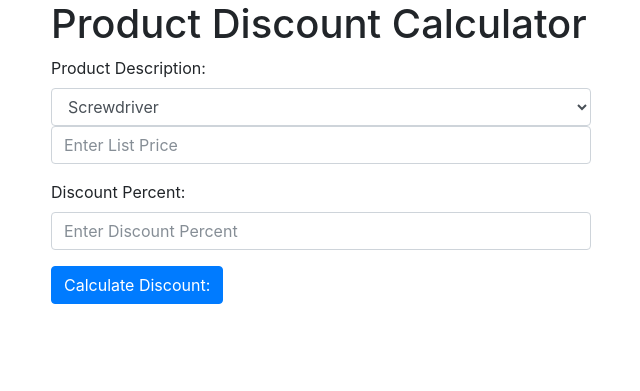
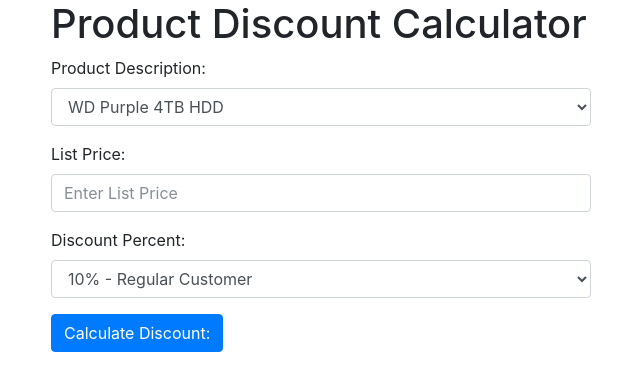
Before and after one commit to OTCCIS239/product-discount-athori, a PHP site: page / in a window 1280 px wide. Shown: the top 391 px of the page, without its empty margins (319-959 px from the left). Run offline with PHP 8.4, Linux system fonts and the light colour scheme; some libraries are stand-ins or nearby versions.

Commit message:
Adding coupon drop down selection

```diff
--- a/index.php
+++ b/index.php
@@ -1,10 +1,17 @@
 <?php
     $products =[
-        "Screwdriver",
-        "Clapton Coil",
-        "WD Red 2tb HDD 7200rpm (x4)",
-        "16GB 4x4 DDR4 Ram"
+        "WD Purple 4TB HDD",
+        "Nvidia GeForce GTX 1060 Founder's Edition",
+        "Intel i-7-7700k",
+        "Corsair Vengeance 32GB (2x16GB) DDR4 3000 (PC4-24000)",
+        "Trendnet Indoor/Outdoor 8MP 4K H.265 WDR PoE IR Bullet Network Camera"
     ];
+
+    $coupons= array(
+        'Regular Customer' => 10,
+        'Valued Customer' => 15,
+        "Non-valued Customer" => 5
+    );
 ?>
 <!doctype html>
 <html lang="en">
@@ -29,9 +36,10 @@
                         <label for="ProductDescription">Product Description:</label>
                         <!--<input type="text" name="product_description" class="form-control" placeholder="Enter Product Description">-->
                         <select name="description" class="form-control">
-                        <?php foreach($products as $product): ?>
-                        <option value="<? $product ?>"><?= $product ?></option>
-                        <?php endforeach; ?>
+							<?php foreach($products as $product): ?>
+								<option value="<? $product ?>"><?= $product ?></option>
+							<?php endforeach; ?>
+						</select>
                     </div>
                     <div class="form-group">
                         <label for="ListPrice">List Price:</label>
@@ -40,7 +48,12 @@
                     <div class="form-group">
                     <!-- Create discounts with array. Discount percent = index location-->
                         <label for="DiscountPercent">Discount Percent:</label>
-                        <input type="text" name="discount_percent" class="form-control" placeholder="Enter Discount Percent">
+                        <!--<input type="text" name="discount_percent" class="form-control" placeholder="Enter Discount Percent">-->
+                        <select name="discount_percent" class="form-control">
+                        	<?php foreach($coupons as $coupon_text => $coupon_discount_value): ?>
+								<option value="<? $coupon_discount_value ?>"><?= $coupon_discount_value ?>% - <?= $coupon_text ?></option>
+                        	<?php endforeach; ?>
+						</select>
                     </div>
                     <button type="submit" class="btn btn-primary mb-2">Calculate Discount:</button>
                 </form>
```
